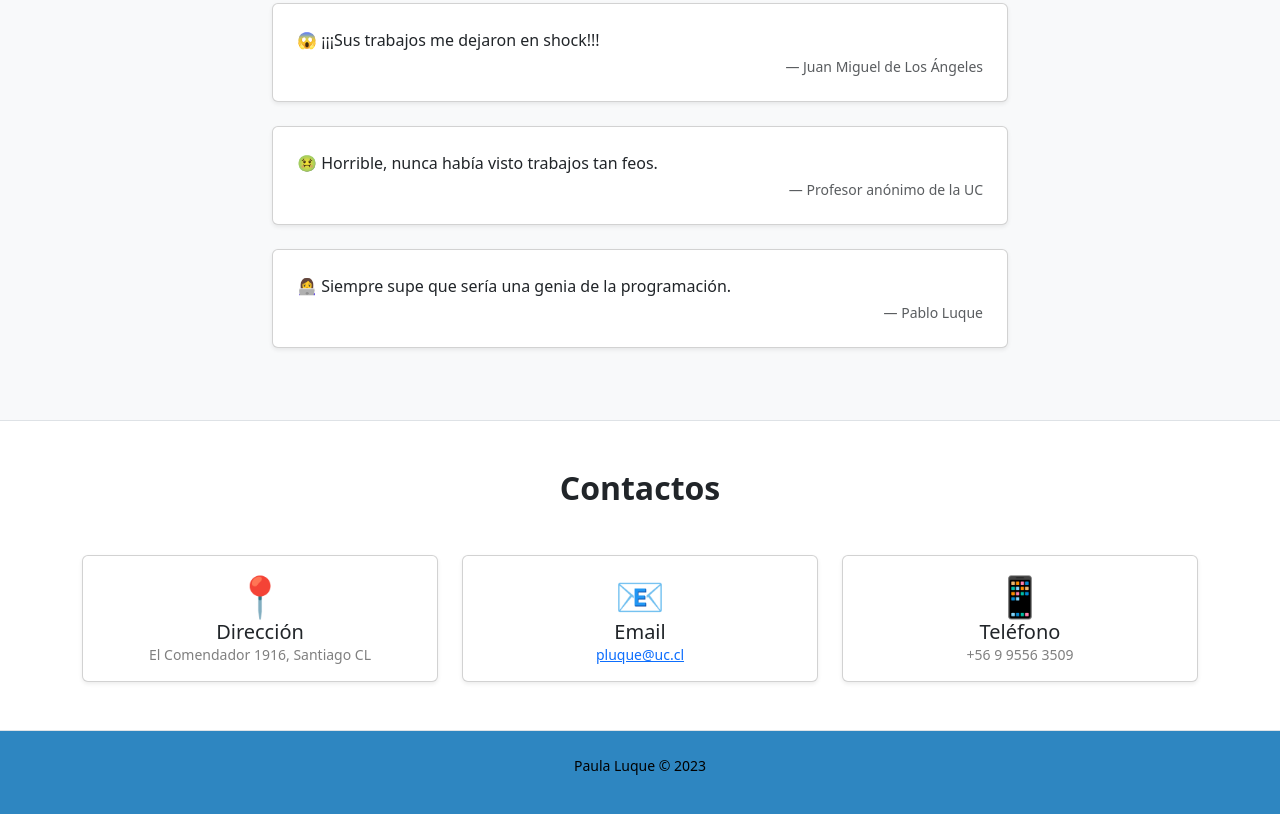
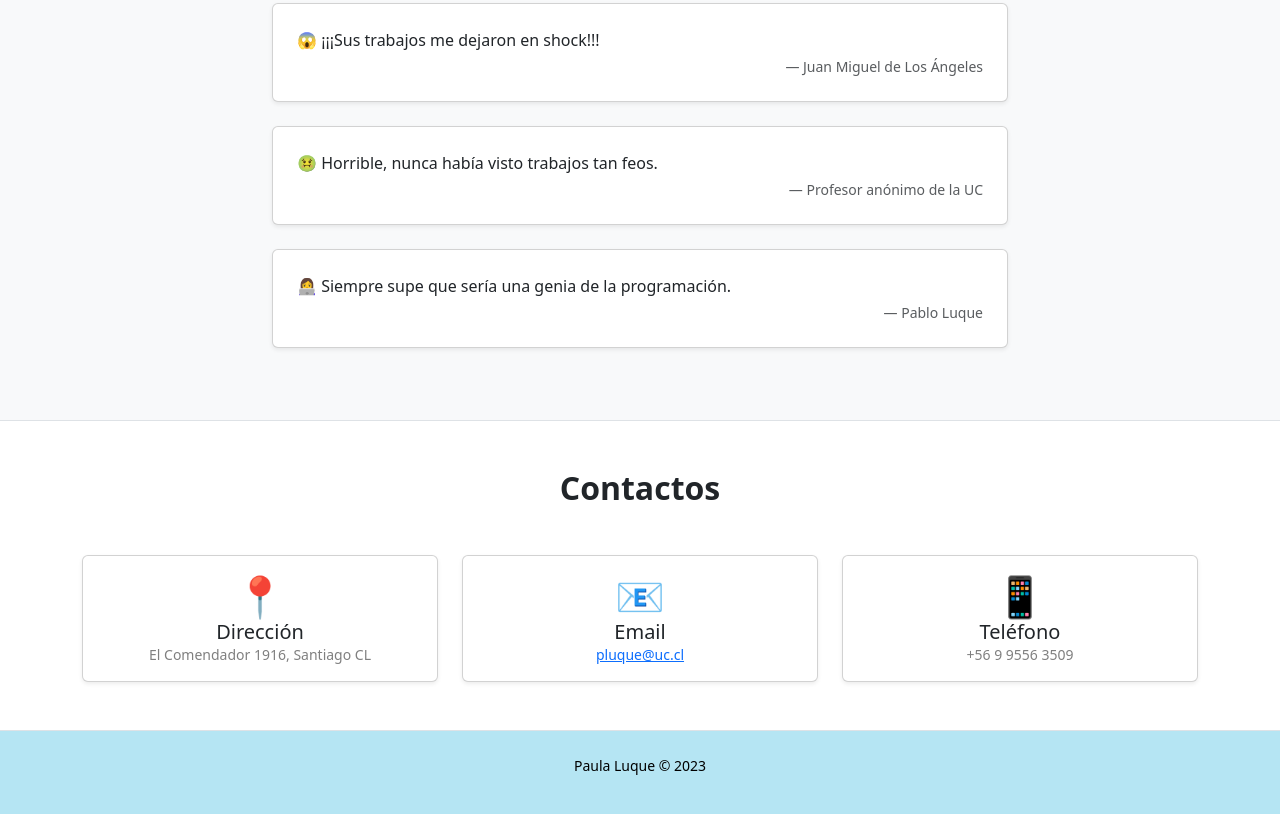
Before and after one commit to luqpalu/portafolio, a plain HTML site: page index.html in a window 1280 px wide. Shown: the part 1386-2200 px from the top of the page. Drawn offline with nearby package versions, Linux system fonts and the light colour scheme; no server answers.

Commit message:
Add files via upload

```diff
--- a/index.html
+++ b/index.html
@@ -43,7 +43,7 @@
                 background-size: cover;
             }
             footer{
-                background: #2E86C1 ;
+                background: #B5E5F3 ;
             }
         </style>
         <title>Paula Luque</title>
```
